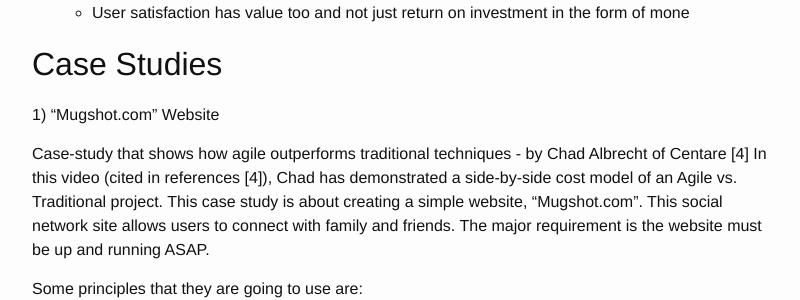
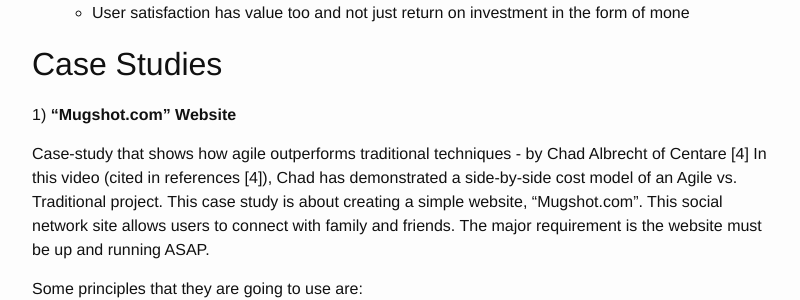
Before and after one commit to css566/css566.github.io, a Jekyll site: the page built from _posts/2016-04-28-agile_economic.md, in a window 1280 px wide and 900 px high, scrolled down 3582 px. Shown: the part 154-454 px from the top of the window, without its empty margins (238-1038 px from the left). Built offline with Jekyll 4.4.1, drawn with Linux system fonts in a browser that asks for light colours; comment, search, counter and statistics services are not loaded; some of the changed text lies outside the part shown.

Commit message:
Fixed indentation, bullets and other minor errors

```diff
--- a/_posts/2016-04-28-agile_economic.md
+++ b/_posts/2016-04-28-agile_economic.md
@@ -97,17 +97,18 @@
 
 Case Studies
 -------------
-1) "Mugshot.com" Website
+1) **"Mugshot.com" Website**
 
 Case-study that shows how agile outperforms traditional techniques - by Chad Albrecht of Centare [4]
 In this video (cited in references [4]), Chad has demonstrated a side-by-side cost model of an Agile vs. Traditional project. This case study is about creating a simple website, “Mugshot.com”. This social network site allows users to connect with family and friends. The major requirement is the website must be up and running ASAP.
 
 Some principles that they are going to use are:
-  - Bugs cost more the longer we wait
-  - Requirements change
-  - Some requirements are wrong
-  - Software depreciates
-  - We can choose when to stop developing
+
+- Bugs cost more the longer we wait
+- Requirements change
+- Some requirements are wrong
+- Software depreciates
+- We can choose when to stop developing
 
 ![enter image description here](https://raw.githubusercontent.com/css566/css566.github.io/master/images/SM_Unit_Economic_CaseStudy_2.jpg)
 Figure 1. Team structure and budget planning (Source of image: [4])
@@ -142,7 +143,7 @@
 
 Overall comparison is shown in figure 5. They generated $87000 in waste in traditional sense and the net income if compared shows what economic impact agile is capable of producing. Conclusion is it can range anywhere from 2:1 to 10:1 improvement in agile.
 
-2) SAFe [8]
+2) **SAFe [8]**
 
 This case study is about how SAFe applies lean-agile principles to give a broader economic view and to highlight key role economics plays in successful solution development. It talks about decentralizing decision making enabled by team’s knowledge on fundamental economic drivers for the solution. In particular, decision-making can happen in agreed-to financial context within the team.
 
```
